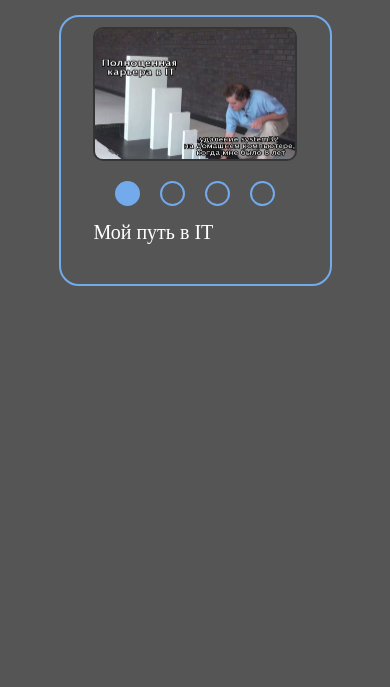
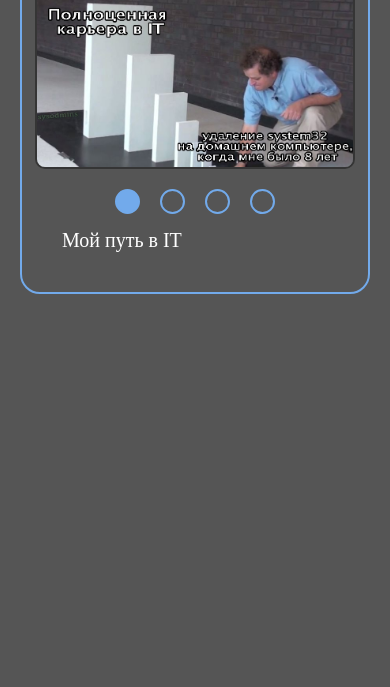
Before and after one commit to misterT1A/cssMemeSlider, a plain HTML site: page cssMemeSlider/index.html in a window 390 px wide. Shown: the part 157-844 px from the top of the page. Drawn offline with Linux system fonts and the light colour scheme.

Commit message:
fix: mobile version (Sat, Sep 09, 2023 04:42:31 PM)

```diff
--- a/cssMemeSlider/style.css
+++ b/cssMemeSlider/style.css
@@ -21,7 +21,7 @@ h1 {
 
 header {
     margin: 4rem auto 3rem;
-    width: 20%;
+    width: 20rem;
     text-align: center;
 }
 
@@ -31,8 +31,9 @@ h1 {
 }
 
 .container {
+    padding: 0 2rem;
     margin: 0 auto;
-    max-width: 70%;
+    max-width: 80rem;
     width: 100%;
 }
 
@@ -44,12 +45,13 @@ h1 {
     align-items: center;
     border: 0.2rem solid #72aaeb;
     border-radius: 2rem;
+    margin-bottom: 6rem;
 }
 
 .slider_inner {
     border: 0.2rem solid #353535;
     border-radius: 1rem;
-    max-width: 81.62%;
+    max-width: 98%;
     width: 100%;
     height: auto;
     overflow: hidden;
@@ -197,7 +199,7 @@ input {
     border-color: #72aaeb;
 }
 
-@media screen and (max-width: 50rem) {
+@media screen and (max-width: 40rem) {
     .sub_wrapper {
         flex-direction: column;
         gap: 1rem;
```
